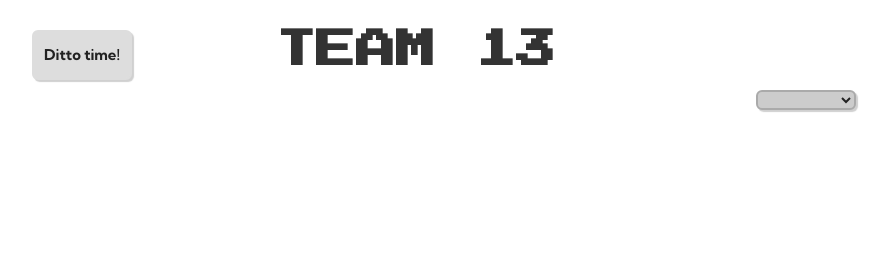
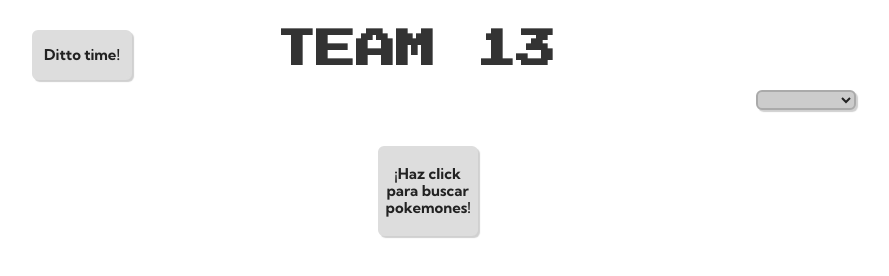
Before and after one commit to luciapaulinapereyra/pokedex, a plain HTML site: page index.html in a window 1280 px wide. Shown: the whole page, without its empty margins (224-1113 px from the left). Drawn offline with Linux system fonts and the light colour scheme; no server answers.

Commit message:
nuevo boton de buscar

```diff
--- a/css/estilosPokedex.css
+++ b/css/estilosPokedex.css
@@ -175,6 +175,22 @@ body {
     background-color: #ddd;
     box-shadow: 2px 2px 1px #c0c0c0c0;
     cursor:pointer;
+}
+#empezar {
+    left: 47%;
+    position: relative;
+    height: 90px;
+    width: 100px;
+    border-radius: 6px;
+    border: 2px solid #ddd;
+    text-decoration: none;
+    color: #222;
+    font-weight: 600;
+    font-size: 15px;
+    background-color: #ddd;
+    box-shadow: 2px 2px 1px #c0c0c0c0;
+    cursor:pointer;
+
 }
 
 #menu {
--- a/index.html
+++ b/index.html
@@ -36,6 +36,7 @@
         </div>
     </div>
     <!--menu	--------------->
+    <button id="empezar">¡Haz click para buscar pokemones!</button>
     <article class="card">
         <img src="https://wallpaperaccess.com/full/24959.jpg" id="pokedex" alt="pokedex" class="card-header">
         <div class="card-body">
--- a/js/pokedex.js
+++ b/js/pokedex.js
@@ -7,7 +7,12 @@ var link = {
     next:null,
     previous:null
 };
-let carta=document.querySelector(".card");
+var empezar=document.querySelector("#empezar");
+empezar.addEventListener('click',() => {
+    let carta=document.querySelector(".card");
+    carta.classList.toggle("show");
+})
+empezar.classList.toggle("show");
 let requestData = function (url, process) {
     if (window.fetch) {
         if (!url) throw new Error("URL requerido");
@@ -95,8 +100,6 @@ let showPokemon = function (data){
 }
 
 let showDataPokemon = function(data){
-    let carta=document.querySelector(".card");
-    carta.classList.toggle("show");
     let pH = document.getElementById("habilidades");
     pH.textContent="Abilities: ";
     let hString="";
```
